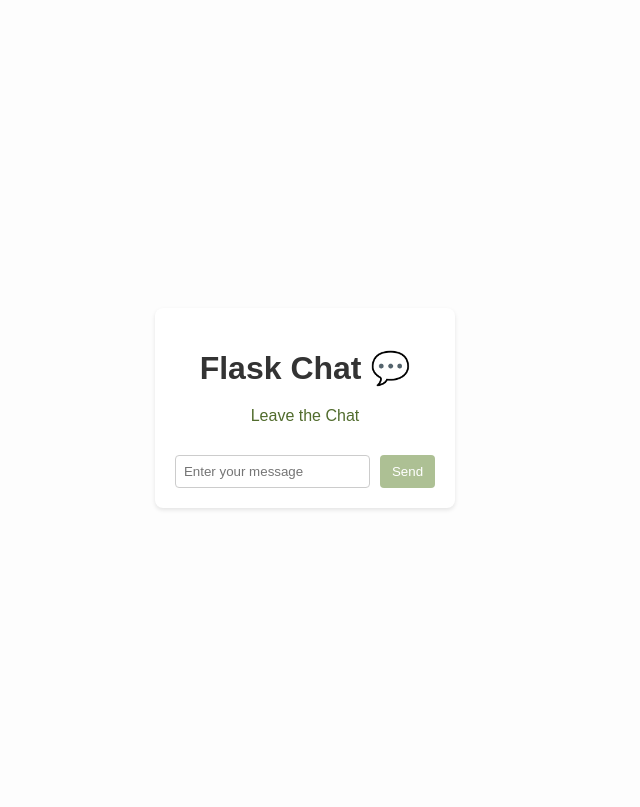
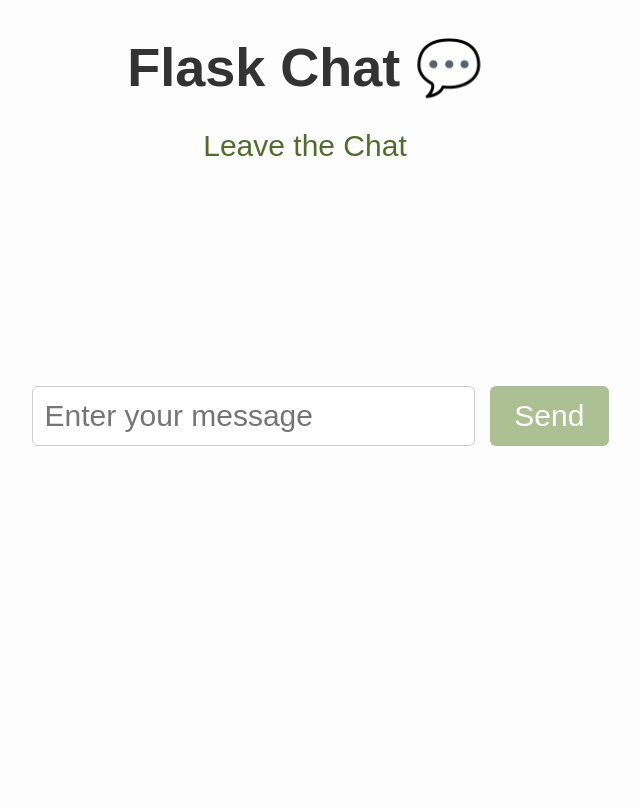
Before and after one commit to NA980593/Guardian-Eye, a Flask app: template templates/room.html in a window 1280 px wide. Shown: the top 807 px of the page, without its empty margins (335-975 px from the left). Before the commit the page ends 510 px from the top, so only its background shows below. Run offline with Flask 3, Linux system fonts and the light colour scheme; the template is opened without the code that fills it: values that come from a table or form of the project are taken from there, others are empty; some libraries are stand-ins or nearby versions.

Commit message:
Flask chat bot

```diff
--- a/static/roomStyles.css
+++ b/static/roomStyles.css
@@ -1,37 +1,53 @@
 body {
     display: flex;
-    justify-content: center;
+    flex-direction: column;
+    justify-content: space-between;
     align-items: center;
     min-height: 100vh;
+    height: 100vh;
+    margin: 0;
+    padding: 0;
     font-family: 'Maven Pro', sans-serif;
     background-color: #FDFDFD;
+    font-size: 22px;
+    zoom: 1.5;
 }
 
 #room-container {
     background-color: #fff;
-    border-radius: 8px;
+    border-radius: 0px;
     box-shadow: 0 2px 4px rgba(0, 0, 0, 0.1);
-    max-width: 800px;
+    padding: 0px;
+    box-sizing: border-box;
     width: 100%;
-    padding: 20px;
-    box-sizing: border-box;
+    max-width: 100%;
+    flex-grow: 1;
+    display: flex;
+    flex-direction: column;
+    align-items: center;
+    height: 100%;
 }
 
 #home-header {
     text-align: center;
     color: #333;
     margin-bottom: 20px;
+    font-size: 36px;
 }
 
 #chat-room-widget {
     display: flex;
     flex-direction: column;
+    width: 100%;
+    flex-grow: 1;
+    height: 100%;
 }
 
 #msgs-container {
     flex-grow: 1;
     overflow-y: auto;
     padding: 10px;
+    width: 100%;
 }
 
 #messages {
@@ -44,6 +60,7 @@ body {
     padding: 8px 12px;
     border-radius: 4px;
     margin-bottom: 5px;
+    font-size: 20px;
 }
 
 .self-message-item {
@@ -59,6 +76,11 @@ body {
 #message-box {
     display: flex;
     margin-top: 10px;
+    width: 100%;
+    position: sticky;
+    bottom: 0;
+    background-color: #fdfdfd;
+    padding: 10px;
 }
 
 #message-input {
@@ -67,6 +89,8 @@ body {
     border: 1px solid #ccc;
     border-radius: 4px;
     margin-right: 10px;
+    width: calc(100% - 100px);
+    font-size: 20px;
 }
 
 #send-btn {
@@ -76,6 +100,8 @@ body {
     border: none;
     border-radius: 4px;
     cursor: pointer;
+    width: 80px;
+    font-size: 20px;
 }
 
 #send-btn:hover {
@@ -88,4 +114,5 @@ body {
     margin-top: 20px;
     color: #516C2D;
     text-decoration: none;
+    font-size: 20px;
 }
--- a/templates/room.html
+++ b/templates/room.html
@@ -1,7 +1,6 @@
 {% extends 'chatbase.html' %} {% block content %}
 <link rel="stylesheet" href='../static/roomStyles.css'>
 
-<div id="room-container">
     <h1 id="home-header">Flask Chat 💬</h1>
     <div id="room-subsection">
         <a href="/" id="leave-chat-btn">Leave the Chat</a>
@@ -45,5 +44,4 @@
     createChatItem("{{message.message}}", "{{message.sender}}");
   </script>
     {% endfor %}
-</div>
 {% endblock %}
```
